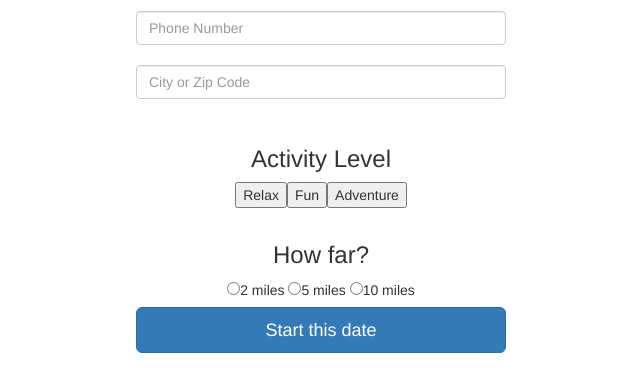
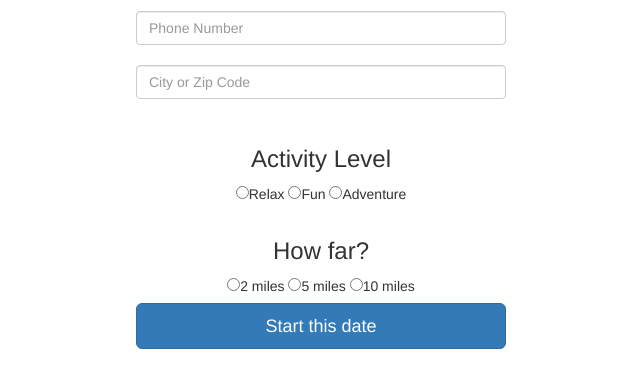
Before and after one commit to shafiry/plandate, a Flask app: page / in a window 1280 px wide. Shown: the part 251-643 px from the top of the page, without its empty margins (319-959 px from the left). Run offline with Flask 2, Linux system fonts and the light colour scheme; some libraries are stand-ins or nearby versions.

Commit message:
UI enchancements

```diff
--- a/templates/index.html
+++ b/templates/index.html
@@ -22,13 +22,13 @@
         <h1 class="form-signin-heading">PlanDate</h1>
 	<input class="form-control" type=text placeholder="Phone Number" name=phone_id><br>
  	<input class="form-control" type=text placeholder="City or Zip Code" name=address><br>
-	<div id="activity" class="btn group btn-group-justified">
+	<div id="activity" class="btn btn-group btn-group-justified">
 		<h3>Activity Level</h3>
-    		<button type="radio" id="ac1" name="activity" value="1">Relax</button>
-    		<button type="radio" id="ac2" name="activity" value="2">Fun</button>
-    		<button type="radio" id="ac3" name="activity" value="3">Adventure</button>
+    		<input type="radio" id="ac1" name="activity" value="1">Relax</input>
+    		<input type="radio" id="ac2" name="activity" value="2">Fun</input>
+    		<input type="radio" id="ac3" name="activity" value="3">Adventure</input>
   	</div>
-	<div id="distance" class="btn group btn-group-justified">
+	<div id="distance" class="btn btn-group btn-group-justified">
 		<h3>How far?</h3>
     		<input type="radio" id="di1" name="distance" value="3200">2 miles</input>
     		<input type="radio" id="di2" name="distance" value="8000">5 miles</input>
```
